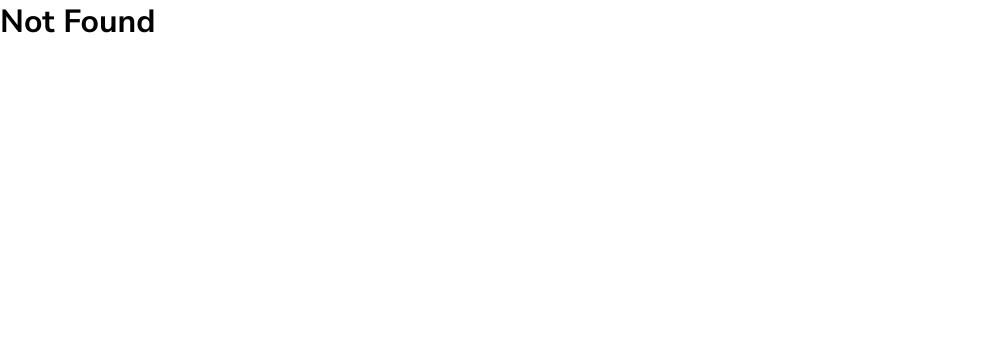
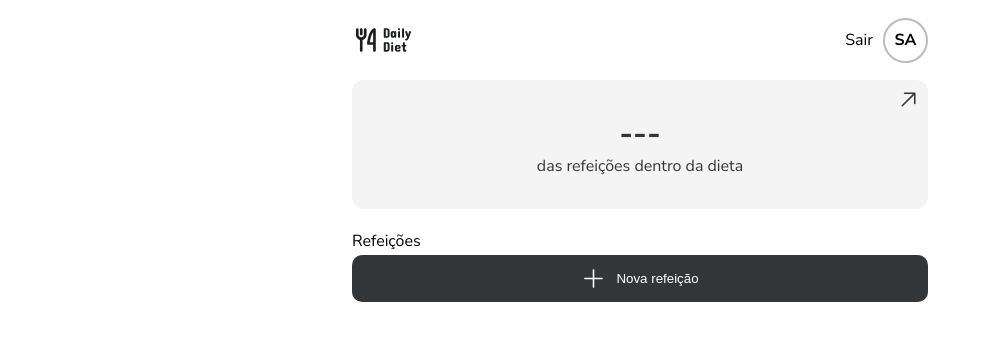
Before and after one commit to garciamendes/daily_diet_study_crud_node, a React (Vite) app in the folder frontend/: page /home in a window 1280 px wide. Shown: the top 340 px of the page, without its empty margins (0-989 px from the left). Built offline with nearby package versions, Linux system fonts and the light colour scheme; no server answers; sample sign-in values are in the browser's storage.

Commit message:
Ajustes em toda a parte de auth

```diff
--- a/frontend/src/components/utils/auth.ts
+++ b/frontend/src/components/utils/auth.ts
@@ -1,5 +1,5 @@
 export const isAuthenticated = () => {
-  if (localStorage.getItem('token')) {
+  if (sessionStorage.getItem('token')) {
     return true
   }
 
--- a/frontend/src/containers/Auth/login.tsx
+++ b/frontend/src/containers/Auth/login.tsx
@@ -44,7 +44,7 @@ export const Login = () => {
     dispatch(loginUser(data, {
       onFinish: () => {
         setIsLoginUserLoading(false)
-        history.push('/')
+        history.push('/home')
       },
       onError: () => setIsLoginUserLoading(false)
     }))
--- a/frontend/src/containers/SnackDetail/index.tsx
+++ b/frontend/src/containers/SnackDetail/index.tsx
@@ -42,7 +42,6 @@ export const SnackDetail = () => {
         const [hour, minute] = detail_snack.hour.split(':')
         itemHour.setHours(parseInt(hour, 10), parseInt(minute, 10), 0, 0)
         sethourDetail(itemHour)
-        setFetchDetailSnackLoading(false)
       },
       onFinally: () => {
         setFetchDetailSnackLoading(false)
--- a/frontend/src/containers/home/index.tsx
+++ b/frontend/src/containers/home/index.tsx
@@ -67,7 +67,7 @@ export const Home = () => {
   }
 
   const handleLogout = () => {
-    localStorage.removeItem('token')
+    sessionStorage.removeItem('token')
     sessionStorage.removeItem('user')
     history.push('/login')
   }
@@ -85,7 +85,7 @@ export const Home = () => {
           <img src={LogoImg} alt='Logo' />
 
           <div className='content_logout_avatar'>
-            <span onClick={handleLogout}>Sair</span>
+            <span className='cursor-pointer' onClick={handleLogout}>Sair</span>
             <Avatar>
               {userData.name ?? '#'}
             </Avatar>
@@ -102,12 +102,13 @@ export const Home = () => {
             </div>
           ) : (
             <>
-              {!fetchListSnackLoading && (
-                <ArrowUpRight
-                  onClick={() => history.push('/snack/summary')}
-                  className='icon-nav-summary'
-                  size={25} />
-              )}
+              <ArrowUpRight
+                onClick={(event) => {
+                  event.stopPropagation()
+                  history.push('/snack/summary')
+                }}
+                className='icon-nav-summary'
+                size={25} />
               <h1>{dietPercent ? `${dietPercent}%` : '---'}</h1>
               <p>das refeições dentro da dieta</p>
             </>
@@ -138,7 +139,10 @@ export const Home = () => {
                     itemHour.setHours(parseInt(hour, 10), parseInt(minute, 10), 0, 0)
 
                     return (
-                      <ContentSnack onClick={() => history.push(`/snack/${item.id}`)}>
+                      <ContentSnack onClick={(event) => {
+                        event.stopPropagation()
+                        history.push(`/snack/${item.id}`)
+                      }}>
                         <strong className='hours'>{format(itemHour, 'HH:MM')}</strong>
                         <div className='content_name_snack_and_label'>
                           <span className='title_snack'>{item.name}</span>
--- a/frontend/src/containers/summary/index.tsx
+++ b/frontend/src/containers/summary/index.tsx
@@ -32,7 +32,7 @@ export const Summary = () => {
   useEffect(() => {
     setFetchSummaryLoading(true)
     dispatch(fetchSummary(() => setFetchSummaryLoading(false)))
-  })
+  }, [])
 
   return (
     <ContainerMainHome>
--- a/frontend/src/routes.tsx
+++ b/frontend/src/routes.tsx
@@ -18,7 +18,7 @@ export const Routes = () => {
         <PublicRoute path='/login' component={Login} />
         <PublicRoute path='/register' component={Register} />
 
-        <PrivateRoute path='/' exact component={Home} />
+        <PrivateRoute path='/home' exact component={Home} />
         <PrivateRoute path='/snack/:id' exact component={SnackDetail} />
         <PrivateRoute path='/snack/summary' exact component={Summary} />
 
--- a/frontend/src/services/api.ts
+++ b/frontend/src/services/api.ts
@@ -46,4 +46,4 @@ export const api = axios.create({
   baseURL: 'http://localhost:3001'
 })
 
-export const AuthTokenHeader = localStorage.getItem('token')
+export const AuthTokenHeader = sessionStorage.getItem('token')
--- a/frontend/src/static/styles/global.ts
+++ b/frontend/src/static/styles/global.ts
@@ -49,4 +49,8 @@ export const GlobalStyle = createGlobalStyle`
     align-items: center;
     justify-content: center;
   }
+
+  .cursor-pointer {
+    cursor: pointer !important;
+  }
 `;
--- a/frontend/src/store/modules/account/sagas.ts
+++ b/frontend/src/store/modules/account/sagas.ts
@@ -47,7 +47,7 @@ export function* loginUserSagas({ payload, callback }: loginUserType) {
         payload: response.data
       })
 
-      localStorage.setItem('token', response.data.token)
+      sessionStorage.setItem('token', response.data.token)
       sessionStorage.setItem('user', JSON.stringify(response.data.user))
     }
 
--- a/frontend/src/store/modules/snack/sagas.ts
+++ b/frontend/src/store/modules/snack/sagas.ts
@@ -14,7 +14,7 @@ export function* createSnackSagas({ payload, callback }: createSnack) {
   try {
     const response: AxiosResponse = yield call(api.post, '/snack', payload, {
       headers: {
-        Authorization: `Token ${AuthTokenHeader}`
+        Authorization: `Bearer ${AuthTokenHeader}`
       }
     })
 
@@ -48,7 +48,7 @@ export function* fetchListSnackSagas({ callback }: fetchListSnack) {
   try {
     const response: AxiosResponse = yield call(api.get, '/snack', {
       headers: {
-        Authorization: `Token ${AuthTokenHeader}`
+        Authorization: `Bearer ${AuthTokenHeader}`
       }
     })
 
@@ -80,7 +80,7 @@ export function* fetchDetailSnackSagas({ payload, callback }: fetchDetailSnack)
   try {
     const response: AxiosResponse = yield call(api.get, `/snack/${payload.snack_id}`, {
       headers: {
-        Authorization: `Token ${AuthTokenHeader}`
+        Authorization: `Bearer ${AuthTokenHeader}`
       }
     })
 
@@ -112,7 +112,7 @@ export function* fetchSummarySagas({ callback }: fetchSummary) {
   try {
     const response: AxiosResponse = yield call(api.get, '/snack/summary', {
       headers: {
-        Authorization: `Token ${AuthTokenHeader}`
+        Authorization: `Bearer ${AuthTokenHeader}`
       }
     })
 
@@ -128,7 +128,6 @@ export function* fetchSummarySagas({ callback }: fetchSummary) {
 
   } catch (error: any) {
     toast.error('Erro ao tentar carregar as estatísticas')
-    console.error(error['message'])
 
     if (typeof (callback) == 'object' && has(callback, 'onError'))
       callback.onError?.()
```
Also changed, not shown: 2 other files (tests, documents, lock files or other folders).
